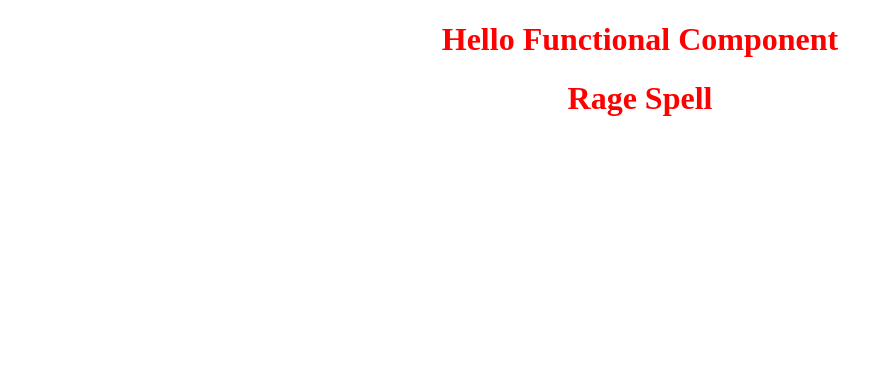
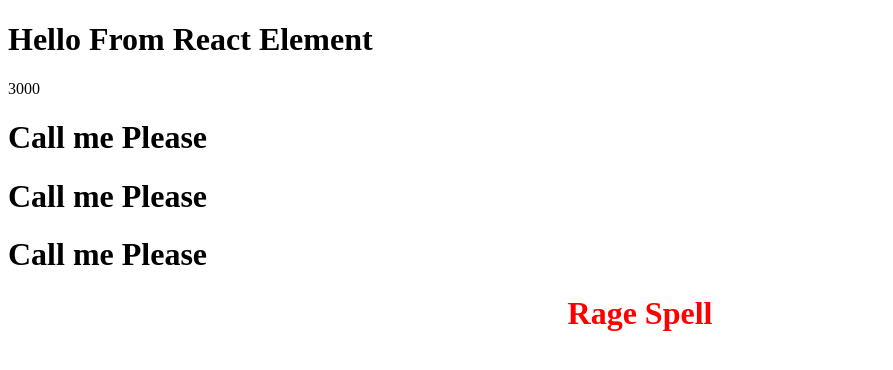
Before and after one commit to drkspark/LearningReact, a React (Vite) app: page / in a window 1280 px wide. Shown: the top 370 px of the page, without its empty margins (0-893 px from the left). Built offline with nearby package versions, Linux system fonts and the light colour scheme.

Commit message:
Wrapped up Foundations

```diff
--- a/App.js
+++ b/App.js
@@ -1,38 +1,50 @@
 import React from "react";
 import ReactDOM from "react-dom/client";
 
-// React Component
-// Class Based Components - OLD
-// Functional Based Components - NEW
-
-// React Functional Component is just a JS function which return JSX
-// Always start name of a Component with capital alphabet
-
-// This is a React Element
+// React Elementc=> Normal JS
 const heading = (
     <h1 className='head' tabIndex='5'>
-        Namaste React using JSX
+        Hello From React Element
     </h1>
 );
 
-// These are React Components
-//? Return is optional when we make components using Arrow Functions
+const num = 3000;
 
-function Heading() {
-    // return is Mandatory
-    return <h1 id='heading'>Hello Functional Component</h1>;
-}
+// Arrow function is the Industry Standard
+const Title = () => <h1>Call me Please</h1>;
 
-//? Component Composition is Nesting of Components
+// ! JSX can only have a Single Parent, below code gives error
+// (
+//     <div>
+//     </div>
+//     <div>
+
+//     </div>
+// )
+// ? To solve this, we can use (This is an empty tag)<></> or <React.Fragment><React.Fragment/> provided by JSX
+
+//! We can use {} inside JSX to write any JS code
+
+// React Components
 const Healer = () => (
     <div className='container'>
-        <Heading />
+        {heading}
+        {num}
+
+        {/* We can render component by call the function too which is JS */}
+        {Title()}
+        <Title />
+        <Title></Title>
+        {/* All these 3 are same */}
+
         <h1 id='heading'>Rage Spell</h1>
     </div>
 );
 
+// JSX sanitizes data that's sent to {}, so it prevents Cross-Site-Scripting
+
 const root = ReactDOM.createRoot(document.getElementById("root"));
-//! To render a component we need to enclose it inside <ComponentName />
 
-root.render(<Healer />);
-//? root.render(heading);  // This is a React Element
+// root.render(</Healer>);
+//? Both are Same
+root.render(<Healer></Healer>);
```
